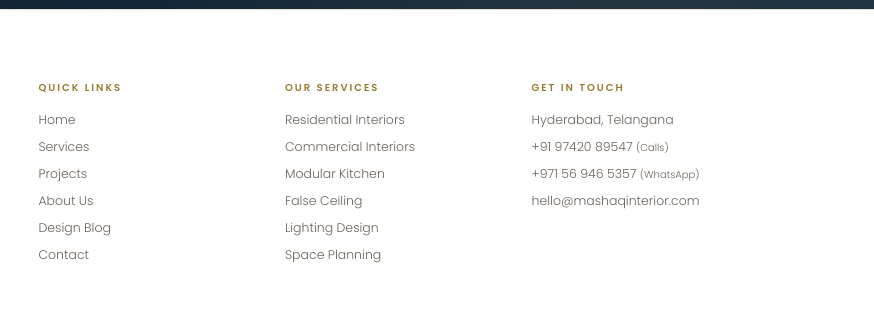
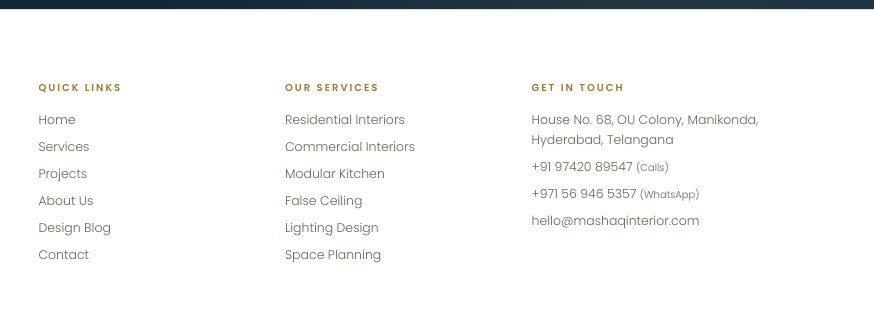
Before and after one commit to benishacletus-ux/mashaqinterior, a plain HTML site: page about.html in a window 1280 px wide. Shown: the part 4553-4862 px from the top of the page, 406-1280 px from the left. Drawn offline with nearby package versions, Linux system fonts and the light colour scheme.

Commit message:
Implement advanced SEO and local SEO for Hyderabad

```diff
--- a/about.html
+++ b/about.html
@@ -51,6 +51,7 @@
     "priceRange": "₹₹",
     "address": {
       "@type": "PostalAddress",
+      "streetAddress": "House No. 68, OU Colony, Manikonda",
       "addressLocality": "Hyderabad",
       "addressRegion": "Telangana",
       "addressCountry": "IN"
@@ -964,7 +965,7 @@
         <div>
           <h4>Get in Touch</h4>
           <ul>
-            <li>Hyderabad, Telangana</li>
+            <li>House No. 68, OU Colony, Manikonda, Hyderabad, Telangana</li>
             <li><a href="tel:+919742089547">+91 97420 89547</a> <span style="font-size:10px;color:var(--mut);">(Calls)</span></li>
             <li><a href="https://wa.me/971569465357" target="_blank" rel="noopener">+971 56 946 5357</a> <span style="font-size:10px;color:var(--mut);">(WhatsApp)</span></li>
             <li><a href="mailto:hello@mashaqinterior.com">hello@mashaqinterior.com</a></li>
```
Also changed, not shown: blog.html (+1 -1 lines), contact.html (+2 -1 lines), index.html (+2 -1 lines), projects.html (+2 -1 lines), services.html (+2 -1 lines), SEO-IMPLEMENTATION-NOTES.txt (added).
